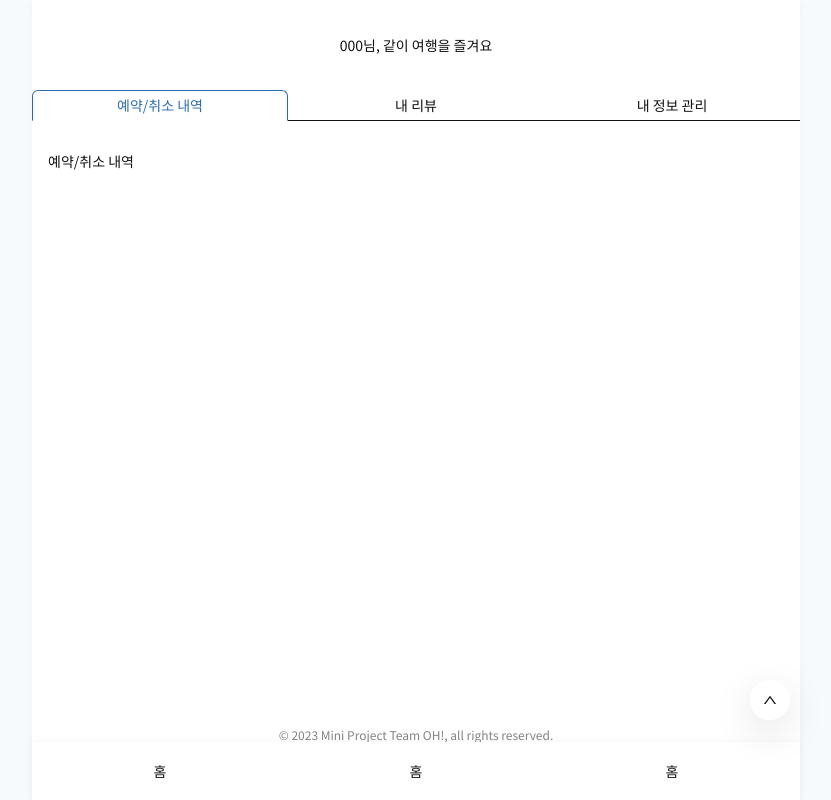
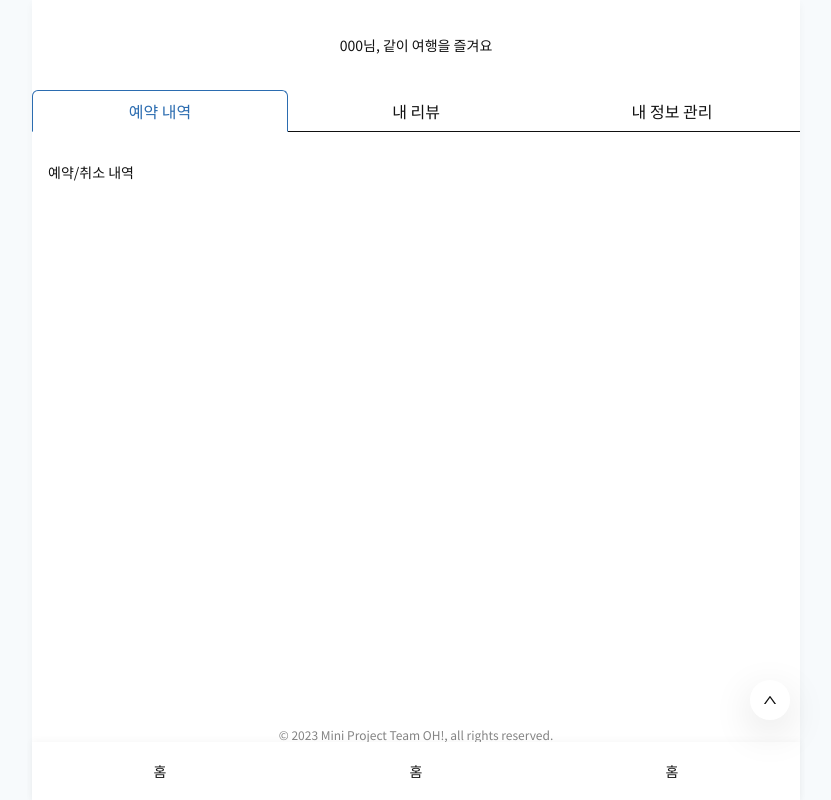
Before and after one commit to TeamOHJO/Frontend, a React (Vite) app: page /mypage in a window 1280 px wide. Shown: the whole page, without its empty margins (224-1055 px from the left). Built offline with nearby package versions, Linux system fonts and the light colour scheme; a web font is replaced by a local one.

Commit message:
design: 마이페이지 상단 탭 사이즈 및 텍스트 수정

```diff
--- a/src/pages/MyPage/MyPageTabs.tsx
+++ b/src/pages/MyPage/MyPageTabs.tsx
@@ -5,9 +5,9 @@ import MyPageInfo from './MyPageInfo';
 
 function MyPageTabs() {
   return (
-    <Tabs isFitted size="sm" colorScheme="blue" variant="enclosed">
+    <Tabs isFitted size="md" variant="enclosed">
       <TabList mb="1em">
-        <Tab>예약/취소 내역</Tab>
+        <Tab>예약 내역</Tab>
         <Tab>내 리뷰</Tab>
         <Tab>내 정보 관리</Tab>
       </TabList>
```
